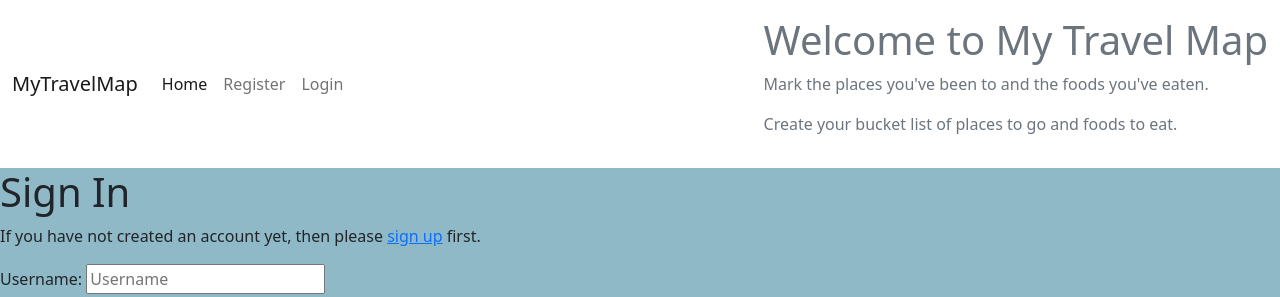
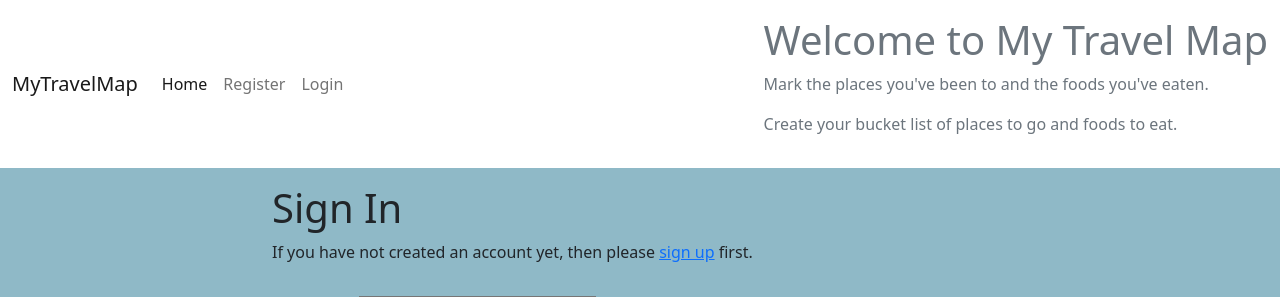
Before and after one commit to shadeofpurple79/mytravelmap, a Django app: page /accounts/login/ in a window 1280 px wide. Shown: the top 297 px of the page. Run offline with Django 3.2, Linux system fonts and the light colour scheme; some libraries are stand-ins or nearby versions.

Commit message:
Apply bootstrap styling to login html - buggy

```diff
--- a/mytravelapp/templates/account/login.html
+++ b/mytravelapp/templates/account/login.html
@@ -7,7 +7,10 @@
 
 {% block content %}
 
-<h1>{% trans "Sign In" %}</h1>
+<div class = "container">
+  <div class = "row">
+    <div class = "col-md-8 mt-3 offset-md-2">
+      <h1>{% trans "Sign In" %}</h1>
 
 <!-- {% get_providers as socialaccount_providers %}
 
@@ -33,6 +36,12 @@ for a {{ site_name }} account and sign in below:{% endblocktrans %}</p>
 <a href="{{ signup_url }}">sign up</a> first.{% endblocktrans %}</p>
 <!-- {% endif %} -->
 
+  </div>
+</div>
+<div class = "row">
+  <div class = "col-md-8 mt-3 offset-md-2">
+
+
 <form class="login" method="POST" action="{% url 'account_login' %}">
   {% csrf_token %}
   {{ form.as_p }}
@@ -40,7 +49,11 @@ for a {{ site_name }} account and sign in below:{% endblocktrans %}</p>
   <input type="hidden" name="{{ redirect_field_name }}" value="{{ redirect_field_value }}" />
   {% endif %}
   <a class="button secondaryAction" href="{% url 'account_reset_password' %}">{% trans "Forgot Password?" %}</a>
-  <button class="primaryAction" type="submit">{% trans "Sign In" %}</button>
+  <button class="btn btn-signup right" type="submit">{% trans "Sign In" %}</button>
 </form>
 
+    </div>
+  </div>
+</div>
+
 {% endblock %}
```
